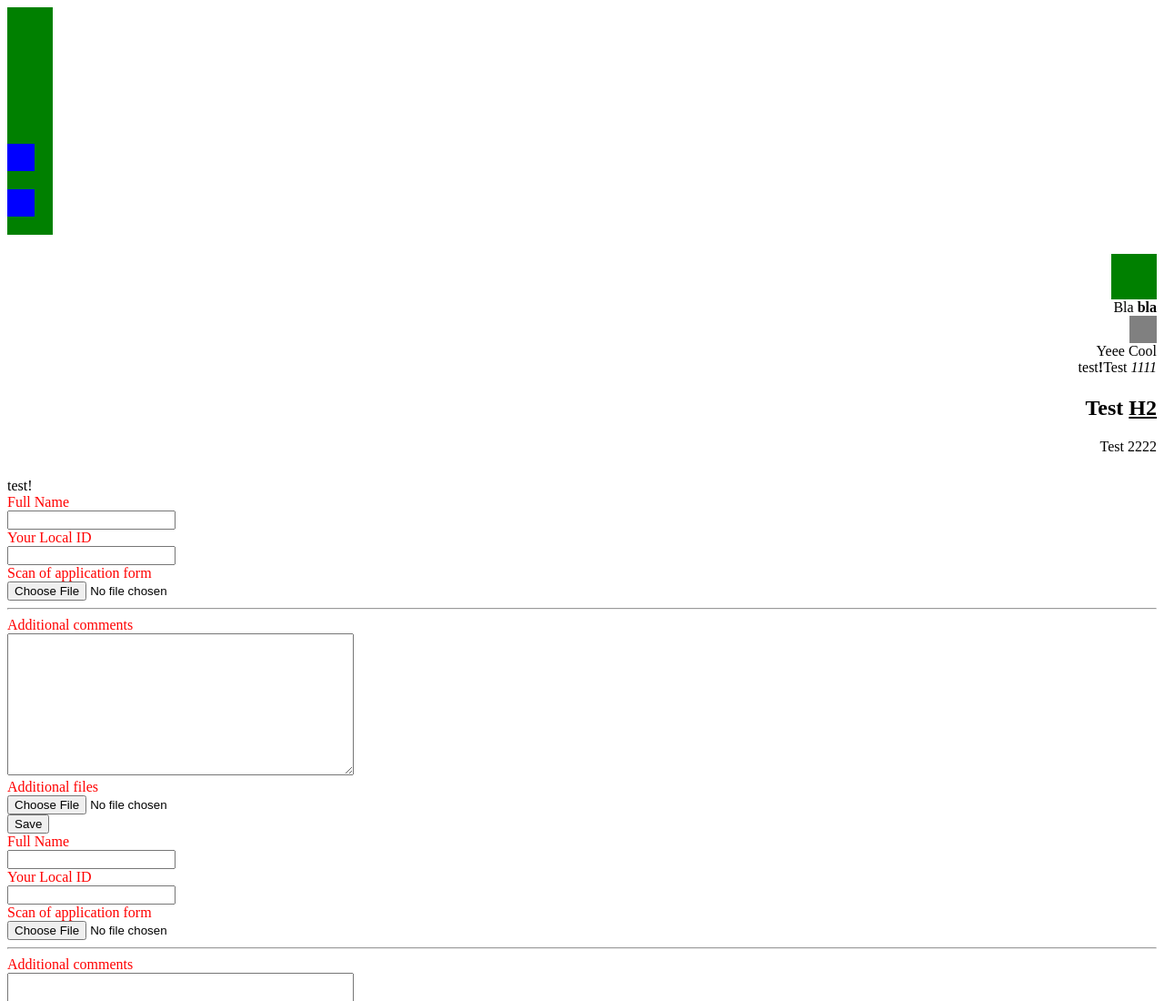
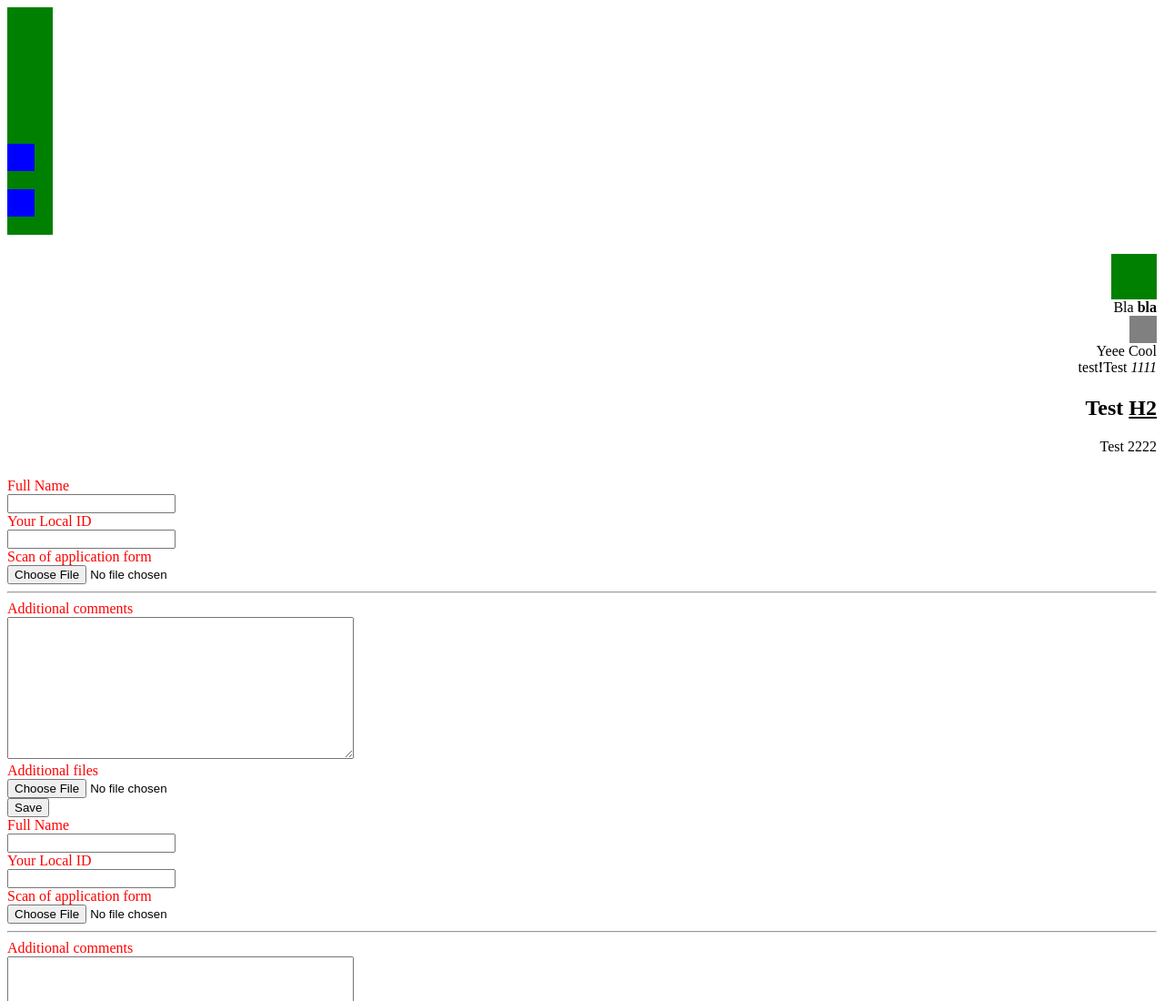
Before and after one commit to LumaRay/jel, a plain HTML site: page index.html in a window 1280 px wide. Shown: the top 1100 px of the page at 91% size. Drawn offline with Linux system fonts and the light colour scheme.

Commit message:
Hidden ES6 sample code

```diff
--- a/index.html
+++ b/index.html
@@ -36,11 +36,11 @@
                 this.jel("h2");
                 this.jel("h3");
             });
-            jel("div", el => {
-                el.jel("h1");
-                el.jel("h2");
-                el.jel("h3");
-            });
+            // jel("div", el => {
+            //     el.jel("h1");
+            //     el.jel("h2");
+            //     el.jel("h3");
+            // });
             jel("div", [
                 jel("h1"),
                 jel("h2"),
@@ -118,13 +118,13 @@
             elTest.testOnClick = function(){elTest.SetBackgroundColor("pink")};
             elTest.testBackgroundColor = "grey";
 
-            jel("div",{children: [
-                {dev:{children: [
-                    {dev:{}},
-                    el => {window.ttt = el;}
-                ]}},
-                "test!"
-            ]});
+            // jel("div",{children: [
+            //     {dev:{children: [
+            //         {dev:{}},
+            //         el => {window.ttt = el;}
+            //     ]}},
+            //     "test!"
+            // ]});
 
             jel({form: {action: "", method: "post", children: [
                 {label: {for: "FullName", children: ["Full Name"]}}, {br:{}},
```
